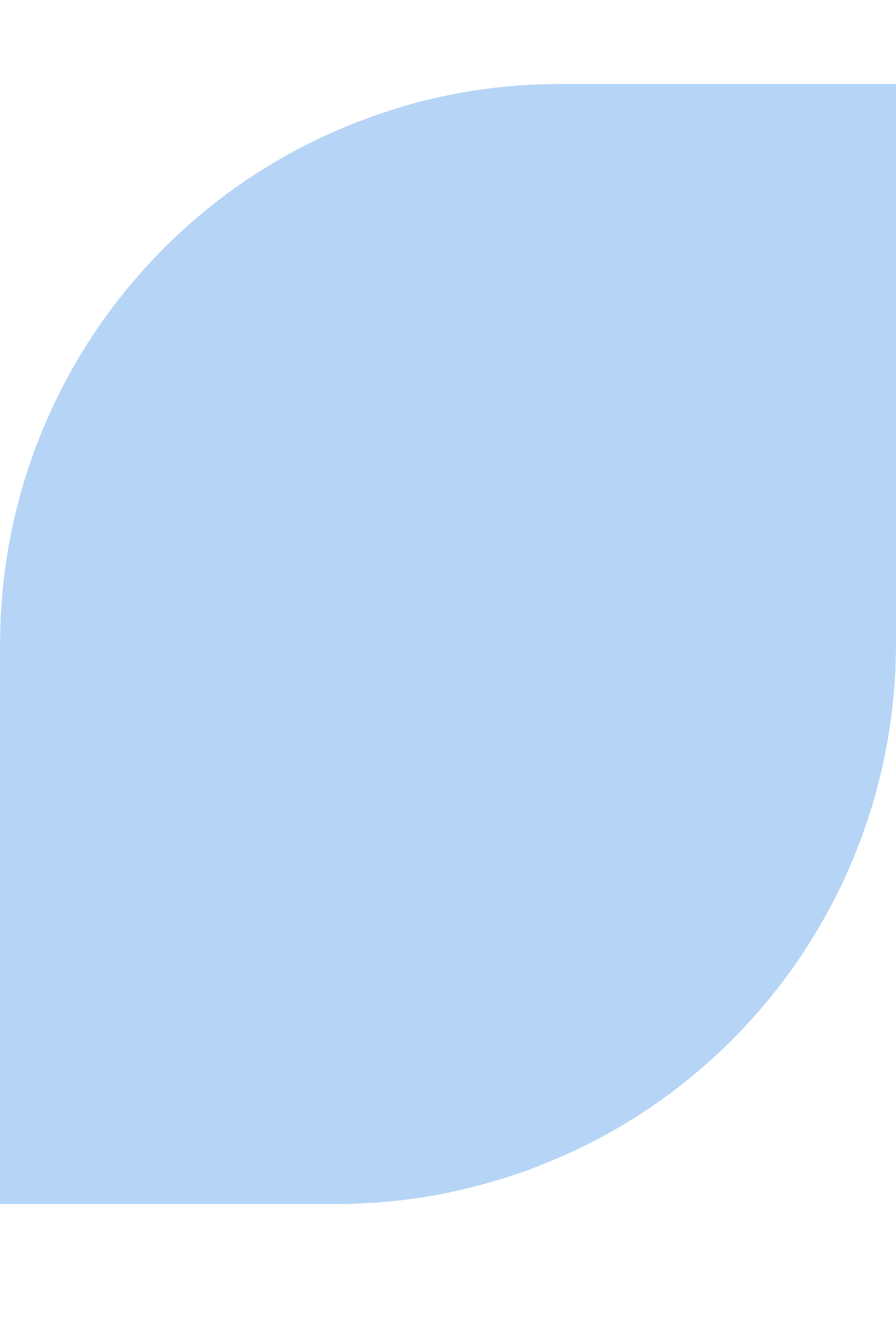
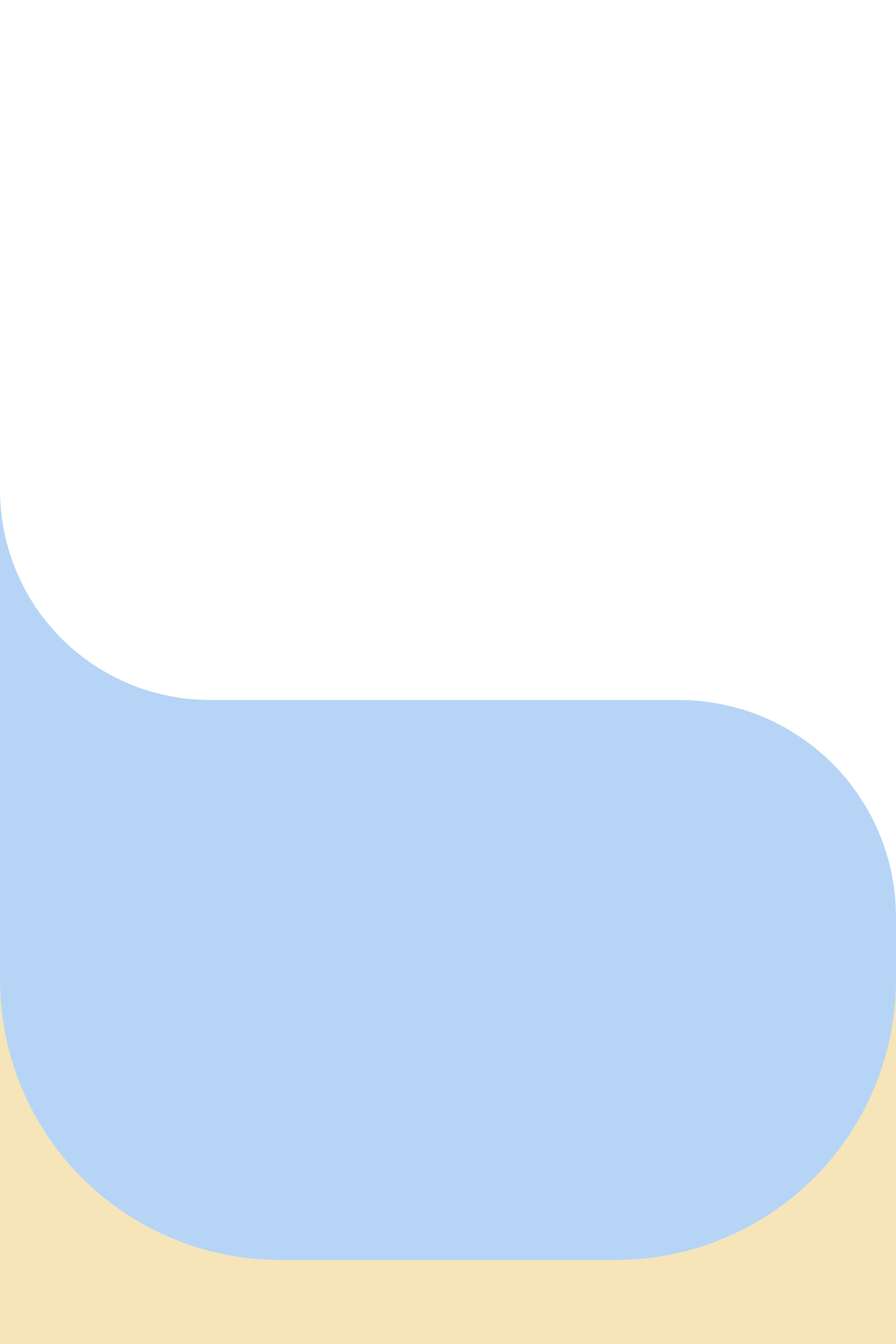
Before and after one commit to thisjeremiah/jeremiahsarah.wedding, a Next.js app: page / in a window 1280 px wide. Shown: the part 1880-3800 px from the top of the page at 70% size. Built offline with nearby package versions, Linux system fonts and the light colour scheme; a web font is replaced by a local one.

Commit message:
experiment

```diff
--- a/pages/index.tsx
+++ b/pages/index.tsx
@@ -38,11 +38,19 @@ const Home: NextPage = () => {
           <h2 className="text-md text-rose-600 leading-tight">5:00 PM</h2>
         </div>
         <div className="bg-rose-400 h-screen w-full rounded-bl-full"></div>
-        <div className="h-[calc(100vh/2)] w-full"></div>
-        <div className="h-screen w-full bg-sky-400 rounded-tl-full"></div>
-        <div className="h-screen w-full bg-sky-400 rounded-br-full"></div>
-        <div className="h-[calc(100vh/2)] w-full"></div>
-        <div className="h-screen w-full bg-berry-400 rounded-tr-full"></div>
+        <div className="w-full bg-sky-400">
+          <div className="w-full h-[100vw] bg-white rounded-bl-[300px]"></div>
+        </div>
+        <div className="w-full bg-white">
+          <div className="w-full h-[50vh] bg-sky-400 rounded-tr-[310px]"></div>
+        </div>
+        <div className="w-full bg-lemon-400">
+          <div className="h-[50vh] w-full bg-sky-400 rounded-b-full"></div>
+        </div>
+        <div className="bg-lemon-400 h-[calc(100vh/2)] w-full"></div>
+        <div className="w-full bg-lemon-400">
+          <div className="h-screen w-full bg-berry-400 rounded-tr-full"></div>
+        </div>
         <div className="h-screen w-full bg-berry-400 rounded-bl-full"></div>
         <div className="h-[calc(100vh/2)] w-full"></div>
         <div className="h-screen w-full bg-lemon-400 rounded-t-full"></div>
```
